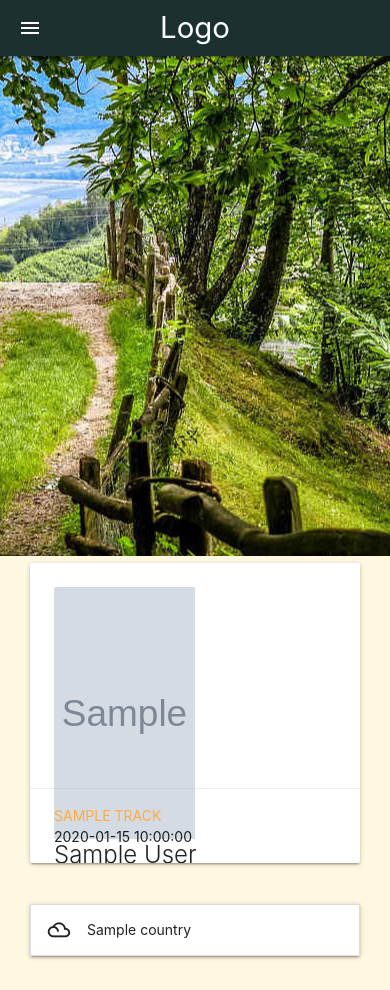
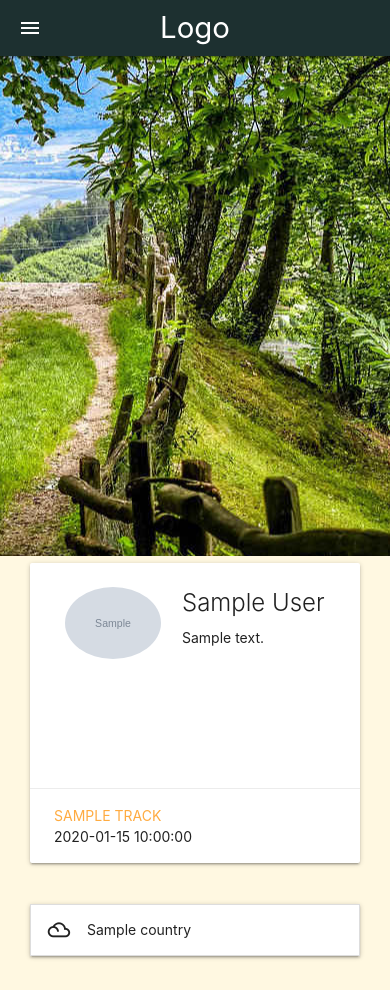
Before and after one commit to Oraclebun/ci-datacentric-project3, a Flask app: template templates/index.html in a window 390 px wide. Run offline with Flask 2, Linux system fonts and the light colour scheme; the template is opened without the code that fills it: most values are stand-ins (such as "Sample title", 1, 10 or a date in 2020); grey boxes marked "Sample" are stand-in pictures.

Commit message:
add styling to cards, adjust spacing by placing comments body and image in div, give the image  responsive class

```diff
--- a/templates/index.html
+++ b/templates/index.html
@@ -18,11 +18,15 @@ Home Page
   <div class="card small horizontal">
       <div class="card-stacked">
         <div class="card-content">
-        <div class="card-image">
-          <img src="{{com.photo}}">
+        <div class="col s5">
+        <div class="image">
+          <img class="circle responsive-img" src="{{com.photo}}">
         </div>
+        </div>
+        <div class="col s7">
         <span class="card-title">{{com.author}}</span>
           <p>{{com.body}}</p>
+          </div>
         </div>
         <div class="card-action">
           <a href="#">{{com.track}}</a>
```
